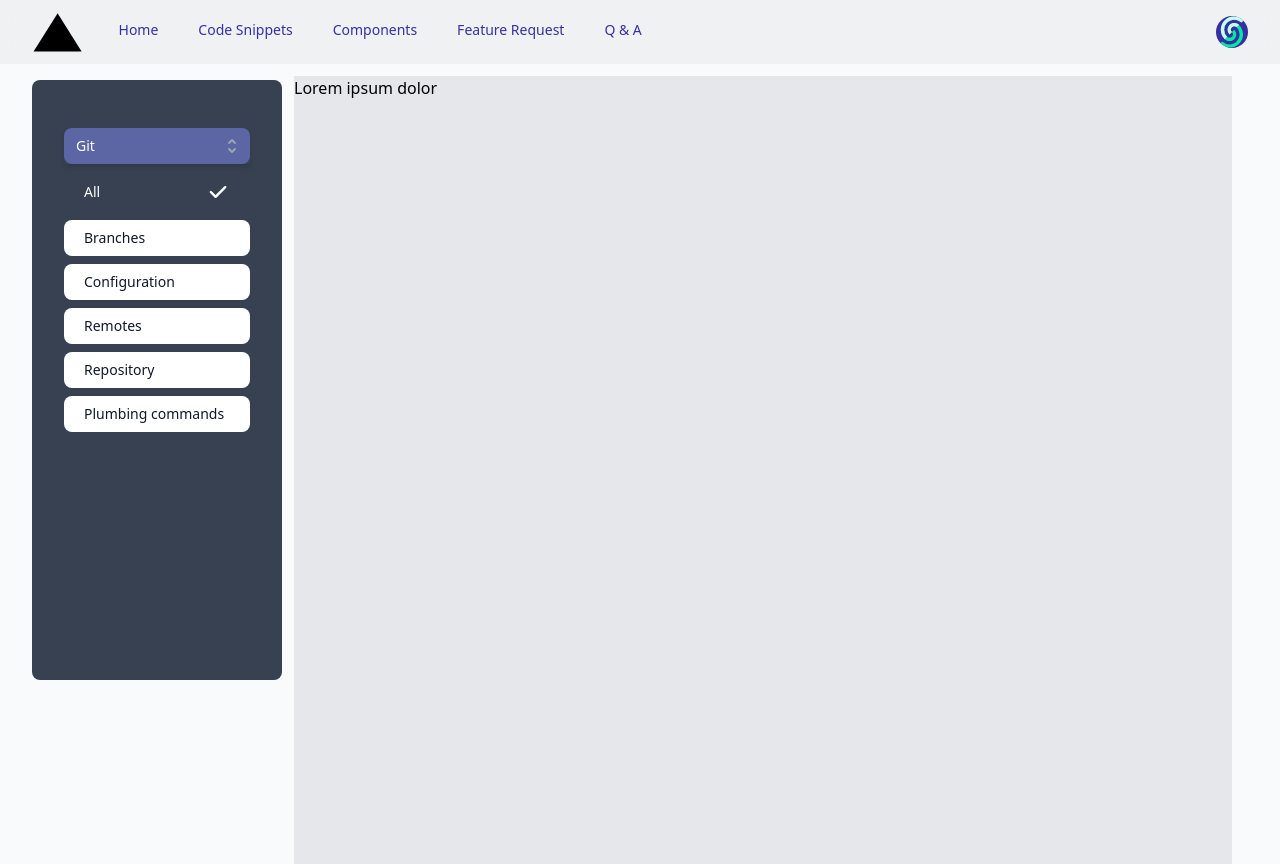
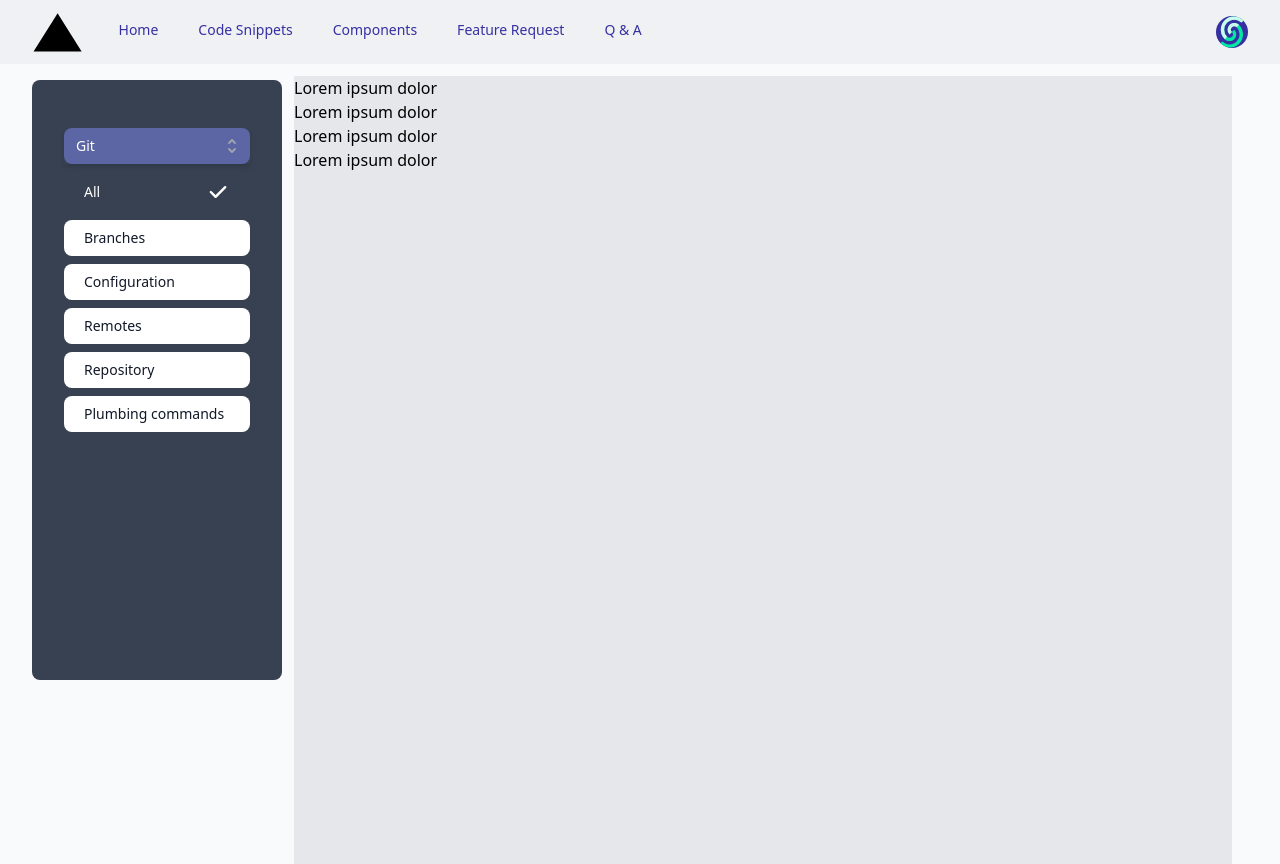
Before and after one commit to vasantakmr/snippets, a Next.js app: page /components in a window 1280 px wide. Built offline with nearby package versions, Linux system fonts and the light colour scheme.

Commit message:
sample commit

```diff
--- a/pages/components.js
+++ b/pages/components.js
@@ -17,6 +17,9 @@ export default function Components() {
           </aside>
           <section className="bg-gray-200 ml-3 mt-3">
             <p>Lorem ipsum dolor </p>
+            <p>Lorem ipsum dolor </p>
+            <p>Lorem ipsum dolor </p>
+            <p>Lorem ipsum dolor </p>
           </section>
         </main>
       </div>
```
Lines whose indentation alone changed are shown as unchanged.
